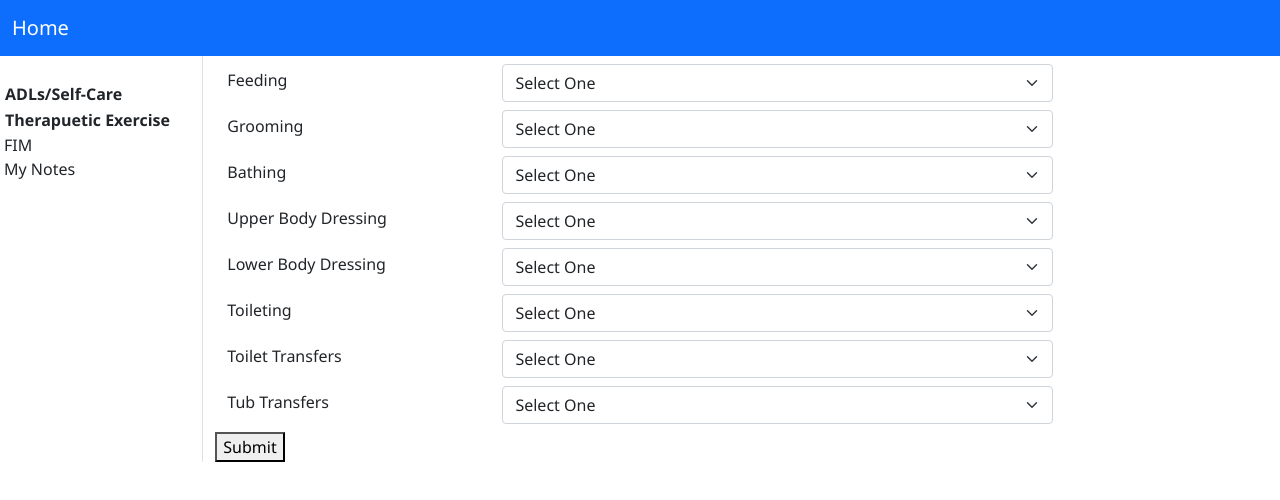
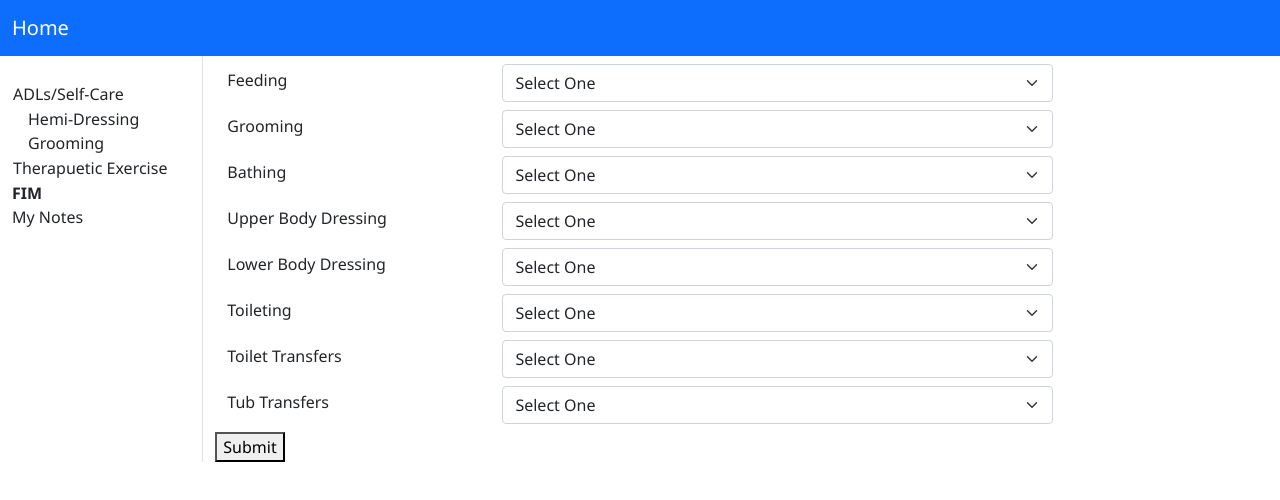
Before and after one commit to adorgan/soap-note, a React (Create React App) app in the folder client/: page /fim in a window 1280 px wide. Shown: the top 500 px of the page. Built offline with nearby package versions, Linux system fonts and the light colour scheme.

Commit message:
fixed accordian but, added bold to all current navs

```diff
--- a/client/src/App.css
+++ b/client/src/App.css
@@ -1,5 +1,9 @@
 body{
     font-family:'Segoe UI', Tahoma, Geneva, Verdana, sans-serif !important;
+}
+
+.bold-nav {
+    font-weight: bold;
 }
 
 /* Tags
--- a/client/src/App.js
+++ b/client/src/App.js
@@ -24,11 +24,11 @@ function App() {
                 <div className="row me-0">
                     <div className="col-2 border-end p-0">
                         <nav className="navbar">
-                            <ul className="list-unstyled ps-3 pt-3">
+                            <ul className="list-unstyled ps-4 pt-3">
                                 <li className="">
                                     <button
                                         type="button"
-                                        className="btn shadow-none p-0 fw-bolder"
+                                        className="btn shadow-none p-0"
                                         data-bs-toggle="collapse"
                                         data-bs-target="#component-collapse-adl"
                                     >
@@ -38,9 +38,10 @@ function App() {
                                         className="collapse"
                                         id="component-collapse-adl"
                                     >
-                                        <ul className="list-unstyled ps-2">
+                                        <ul className="list-unstyled ps-3">
                                             <li>
                                                 <Link
+                                                    id="nav-hemi-dressing"
                                                     className="text-decoration-none text-reset"
                                                     to="/hemi-dressing"
                                                 >
@@ -49,6 +50,7 @@ function App() {
                                             </li>
                                             <li>
                                                 <Link
+                                                    id="nav-grooming"
                                                     className="text-decoration-none text-reset"
                                                     to="/grooming"
                                                 >
@@ -61,7 +63,7 @@ function App() {
                                 <li className="">
                                     <button
                                         type="button"
-                                        className="btn shadow-none p-0 fw-bolder"
+                                        className="btn shadow-none p-0"
                                         data-bs-toggle="collapse"
                                         data-bs-target="#component-collapse-ther-ex"
                                     >
@@ -71,9 +73,10 @@ function App() {
                                         className="collapse"
                                         id="component-collapse-ther-ex"
                                     >
-                                        <ul className="list-unstyled ps-2">
+                                        <ul className="list-unstyled ps-3">
                                             <li>
                                                 <Link
+                                                    id="nav-arm-bike"
                                                     className="text-decoration-none text-reset"
                                                     to="/arm-bike"
                                                 >
@@ -82,6 +85,7 @@ function App() {
                                             </li>
                                             <li>
                                                 <Link
+                                                    id="nav-arm-exercises"
                                                     className="text-decoration-none text-reset"
                                                     to="/arm-exercises"
                                                 >
@@ -93,6 +97,7 @@ function App() {
                                 </li>
                                 <li>
                                     <Link
+                                        id="nav-fim"
                                         className="text-decoration-none text-reset"
                                         to="/fim"
                                     >
@@ -101,6 +106,7 @@ function App() {
                                 </li>
                                 <li>
                                     <Link
+                                        id="nav-my-notes"
                                         className="text-decoration-none text-reset"
                                         to="/notes"
                                     >
--- a/client/src/components/Accordian.js
+++ b/client/src/components/Accordian.js
@@ -11,7 +11,7 @@ export default function Accordian(categories){
                             <div className="accordion-item">
                                 <h2
                                     className="accordion-header"
-                                    id={`collapse${index}`}
+                                    id={`heading${index}`}
                                 >
                                     <button
                                         className="accordion-button collapsed shadow-none"
--- a/client/src/components/FIM.js
+++ b/client/src/components/FIM.js
@@ -1,6 +1,7 @@
-import React, { useState, useReducer } from "react";
+import React, { useState, useReducer, useEffect } from "react";
 import SelectInput from "./SelectInput";
 import constants from "../utils/constants";
+import changeNavBold from "../utils/changeNavBold";
 
 // const fim = [
 //     "independent",
@@ -82,6 +83,14 @@ function FIM() {
             value: event.target.value,
         });
     };
+
+    useEffect(() => {
+        changeNavBold("nav-fim");
+
+        // make sure collapsed content is shown if browser refreshed
+        const collapsed = document.getElementById("component-collapse-adl");
+        collapsed.classList.add("show");
+    }, []);
 
     return (
         <>
--- a/client/src/components/MyNotes.js
+++ b/client/src/components/MyNotes.js
@@ -2,8 +2,9 @@ import { useEffect, useReducer, useState, Fragment } from "react";
 import React from "react";
 import Note from "./Note";
 import Delete from "./Delete";
-import postData from "../utils/postRequest"
-import getData from "../utils/getRequest"
+import postData from "../utils/postRequest";
+import getData from "../utils/getRequest";
+import changeNavBold from "../utils/changeNavBold";
 
 const defaultState = {
     title: "",
@@ -35,7 +36,6 @@ const MyNotes = () => {
         const allNotes = await getData("/get-notes");
         setNotes(allNotes);
     }
-
 
     const handleSubmit = (e) => {
         e.preventDefault();
@@ -69,6 +69,14 @@ const MyNotes = () => {
         });
     }, []);
 
+    useEffect(() => {
+        changeNavBold("nav-my-notes");
+
+        // make sure collapsed content is shown if browser refreshed
+        const collapsed = document.getElementById("component-collapse-adl");
+        collapsed.classList.add("show");
+    }, []);
+
     return (
         <>
             <div className="">
@@ -92,7 +100,7 @@ const MyNotes = () => {
 
                 <div className="new-note-form">
                     <form onSubmit={handleSubmit}>
-                        <div >
+                        <div>
                             <div className="new-note-title">
                                 <label htmlFor="text">Title</label>
                                 <input
--- a/client/src/components/SelfCare/Grooming.js
+++ b/client/src/components/SelfCare/Grooming.js
@@ -1,4 +1,4 @@
-import { useState, useReducer } from "react";
+import { useState, useReducer, useEffect } from "react";
 import SelectInput from "../SelectInput";
 import MultiSelectInput from "../MultiSelectInput";
 import SubmitButton from "../SubmitButton";
@@ -8,6 +8,7 @@ import Accordian from "../Accordian";
 import Assessments from "../Assessments";
 import constants from "../../utils/constants";
 import postData from "../../utils/postRequest";
+import changeNavBold from "../../utils/changeNavBold";
 
 const defaultFormState = {
     patient: "",
@@ -71,6 +72,15 @@ export default function Grooming() {
             value: selectedArray,
         });
     };
+
+    useEffect(() => {
+        changeNavBold("nav-grooming");
+
+        // make sure collapsed content is shown if browser refreshed
+        const collapsed = document.getElementById("component-collapse-adl");
+        collapsed.classList.add("show");
+
+    }, []);
 
 
     return (
--- a/client/src/components/SelfCare/HemiDressing.js
+++ b/client/src/components/SelfCare/HemiDressing.js
@@ -1,4 +1,4 @@
-import { useState, useReducer } from "react";
+import { useState, useReducer, useEffect } from "react";
 import SelectInput from "../SelectInput";
 import MultiSelectInput from "../MultiSelectInput";
 import SubmitButton from "../SubmitButton";
@@ -8,6 +8,7 @@ import Assessments from "../Assessments";
 import Vitals from "../Vitals";
 import constants from "../../utils/constants";
 import postData from "../../utils/postRequest";
+import changeNavBold from "../../utils/changeNavBold";
 
 const defaultFormState = {
     patient: "",
@@ -19,8 +20,8 @@ const defaultFormState = {
     care: "",
     dynamic_sitting_balance: "",
     static_sitting_balance: "",
-    gross_motor_coordination:"",
-    fine_motor_coordination:"",
+    gross_motor_coordination: "",
+    fine_motor_coordination: "",
 };
 
 const formReducer = (state, event) => {
@@ -64,6 +65,15 @@ export default function HemiDressing() {
             value: selectedArray,
         });
     };
+
+    useEffect(() => {
+        changeNavBold("nav-hemi-dressing");
+
+        // make sure collapsed content is shown if browser refreshed
+        const collapsed = document.getElementById("component-collapse-adl");
+        collapsed.classList.add("show");
+    }, []);
+
     return (
         <>
             <form onSubmit={handleSubmit}>
--- /dev/null
+++ b/client/src/utils/changeNavBold.js
@@ -0,0 +1,13 @@
+export default function changeNavBold(selectedNav) {
+    // find all bold nav items
+    const boldNavs = document.getElementsByClassName("bold-nav");
+
+    // remove bold class from all nav items
+    for (let item of boldNavs) {
+        item.classList.remove("bold-nav");
+    }
+
+    // bold text of selected left side nav item
+    const navTitle = document.getElementById(selectedNav);
+    navTitle.classList.add("bold-nav");
+}
```
Also changed, not shown: client/src/components/TherEx/ArmBike.js (+10 -6 lines), client/src/components/TherEx/ArmExercise.js (+16 -7 lines).
